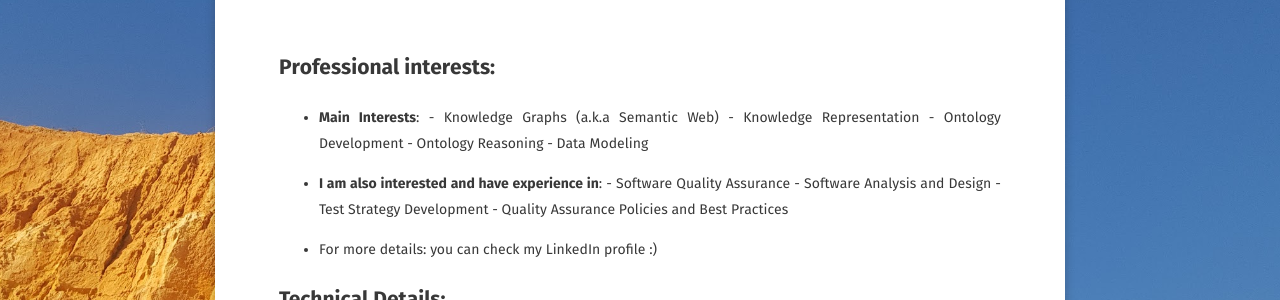
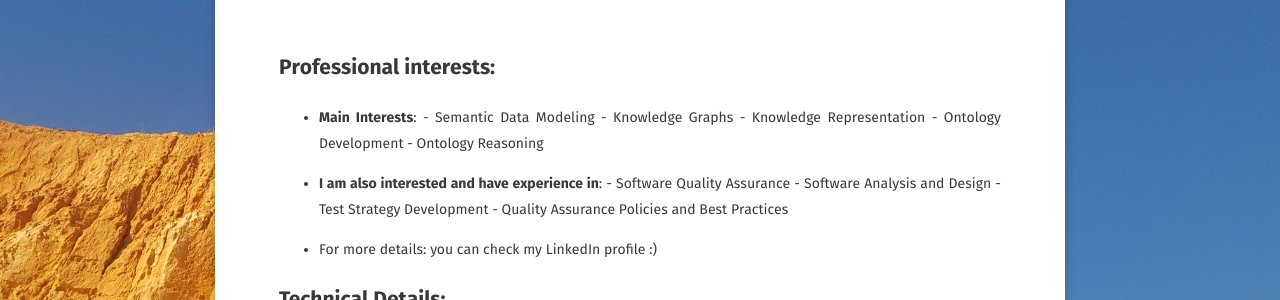
Before and after one commit to lcomet/linamolinascomet, a Jekyll site: the page built from projects/index.md, in a window 1280 px wide. Shown: the part 241-541 px from the top of the page. Built offline with Jekyll 4.4.1, drawn with Linux system fonts in a browser that asks for light colours; some web fonts are replaced.

Commit message:
Update index.md

```diff
--- a/projects/index.md
+++ b/projects/index.md
@@ -7,11 +7,11 @@ comments: false
 ---
 ## Professional interests:
 *  __Main Interests__:
-              - Knowledge Graphs (a.k.a Semantic Web)
+              - Semantic Data Modeling
+              - Knowledge Graphs
               - Knowledge Representation
               - Ontology Development
               - Ontology Reasoning
-              - Data Modeling
 
 *  __I am also interested and have experience in__:
               - Software Quality Assurance
```
